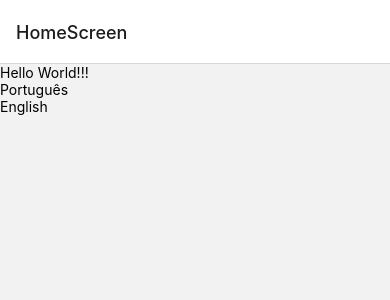
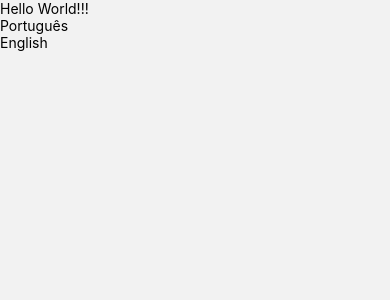
Before and after one commit to Sintrop/Sintropia-method, a React Native app: screen / in a window 390 px wide. Shown: the top 300 px of the page. Built offline with nearby package versions, Linux system fonts and the light colour scheme.

Commit message:
feat: create hook to get paddings safe area

```diff
--- a/App.tsx
+++ b/App.tsx
@@ -1,7 +1,12 @@
 import React from 'react'
 import { Routes } from './src/routes'
+import { SafeAreaProvider } from 'react-native-safe-area-context'
 import './src/lang/i18n'
 
 export default function App(): React.JSX.Element {
-  return <Routes />
+  return (
+    <SafeAreaProvider>
+      <Routes />
+    </SafeAreaProvider>
+  )
 }
--- a/src/routes/AppRoutes.tsx
+++ b/src/routes/AppRoutes.tsx
@@ -6,7 +6,9 @@ const Stack = createNativeStackNavigator()
 
 export function AppRoutes(): React.JSX.Element {
 	return (
-		<Stack.Navigator>
+		<Stack.Navigator
+      screenOptions={{ headerShown: false }}
+    >
 			<Stack.Screen name="HomeScreen" component={HomeScreen} />
 		</Stack.Navigator>
 	)
```
Also changed, not shown: src/hooks/useSafeAreaApp.ts (added, +10 -0 lines).
